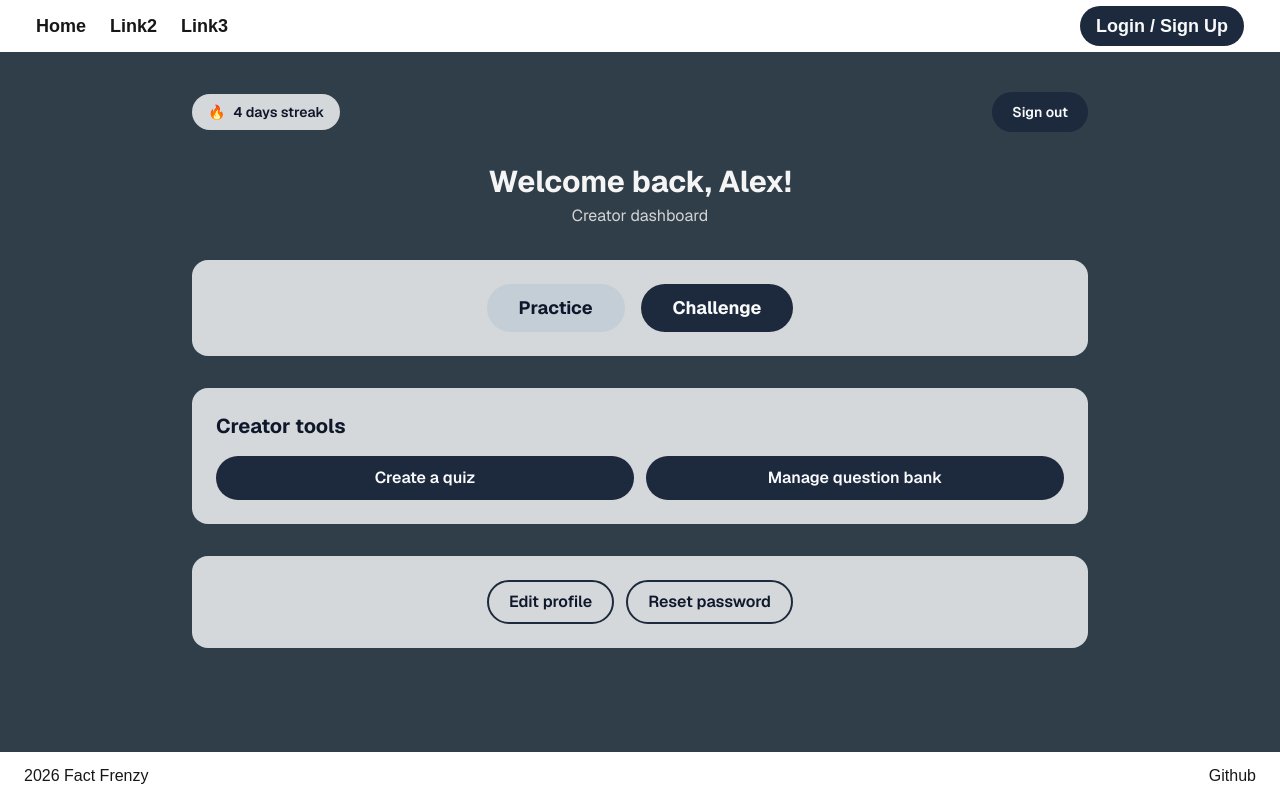
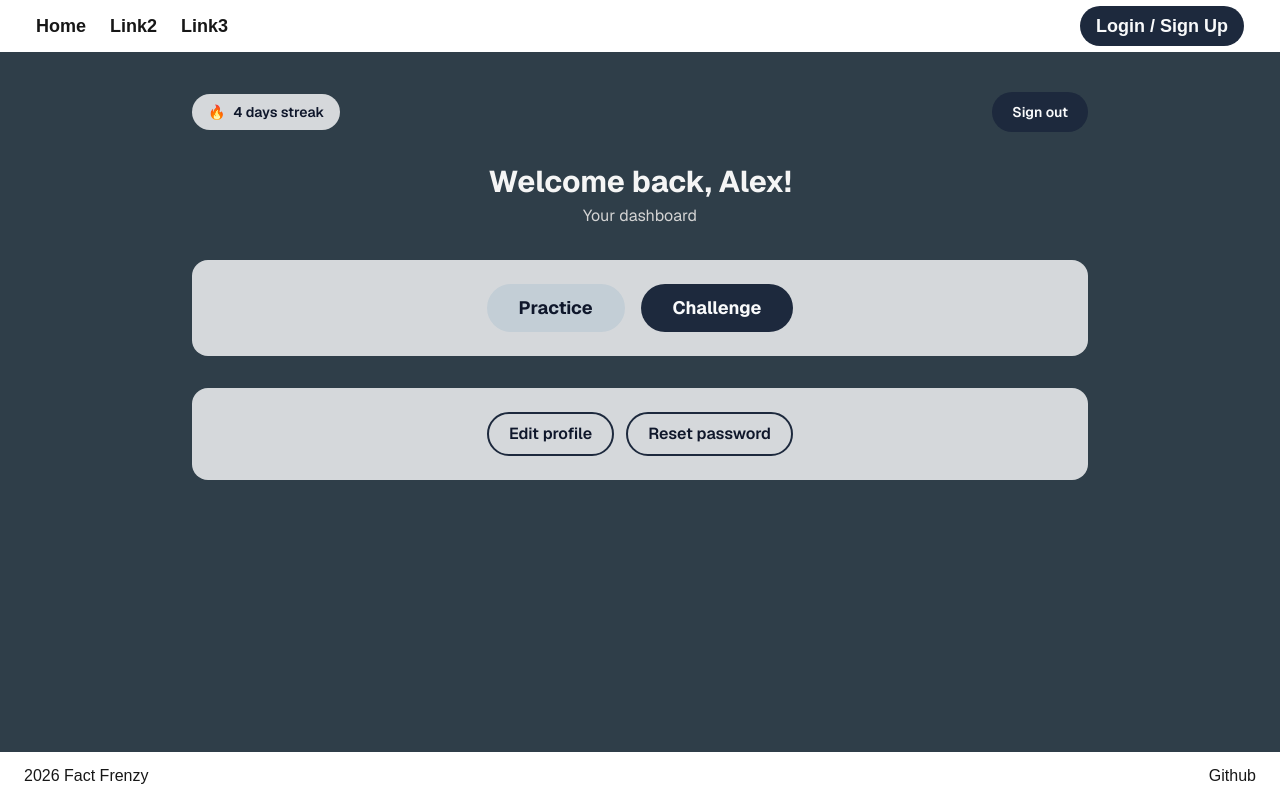
Before and after one commit to freeCodeCamp-Summer-Cohort-2026/fact-frenzy, a Next.js app in the folder frontend/: page /dashboard in a window 1280 px wide. Built offline with nearby package versions, Linux system fonts and the light colour scheme.

Commit message:
fix(frontend): clean up the regular user dashboard page

```diff
--- a/frontend/app/dashboard/page.tsx
+++ b/frontend/app/dashboard/page.tsx
@@ -1,22 +1,14 @@
-import { redirect } from "next/navigation";
 import DashboardShell from "@/components/dashboard-shell";
 
 /*
 TODO: replace this mock user with the real signed-in user's data once
-auth/session handling is wired up (the login page is still a placeholder
-too, see app/login/page.tsx).
+auth/session handling is wired up.
 */
 const mockUser = {
   name: "Alex",
   streak: 4,
-  is_admin: true,
 };
 
 export default function DashboardPage() {
-  // if user isn't an admin/creator, redirect to the dashboard page
-  if (!mockUser.is_admin) {
-    redirect("/")
-  }
-
-  return <DashboardShell user={mockUser} role="creator" />;
+  return <DashboardShell user={mockUser} role="user" />;
 }
```
